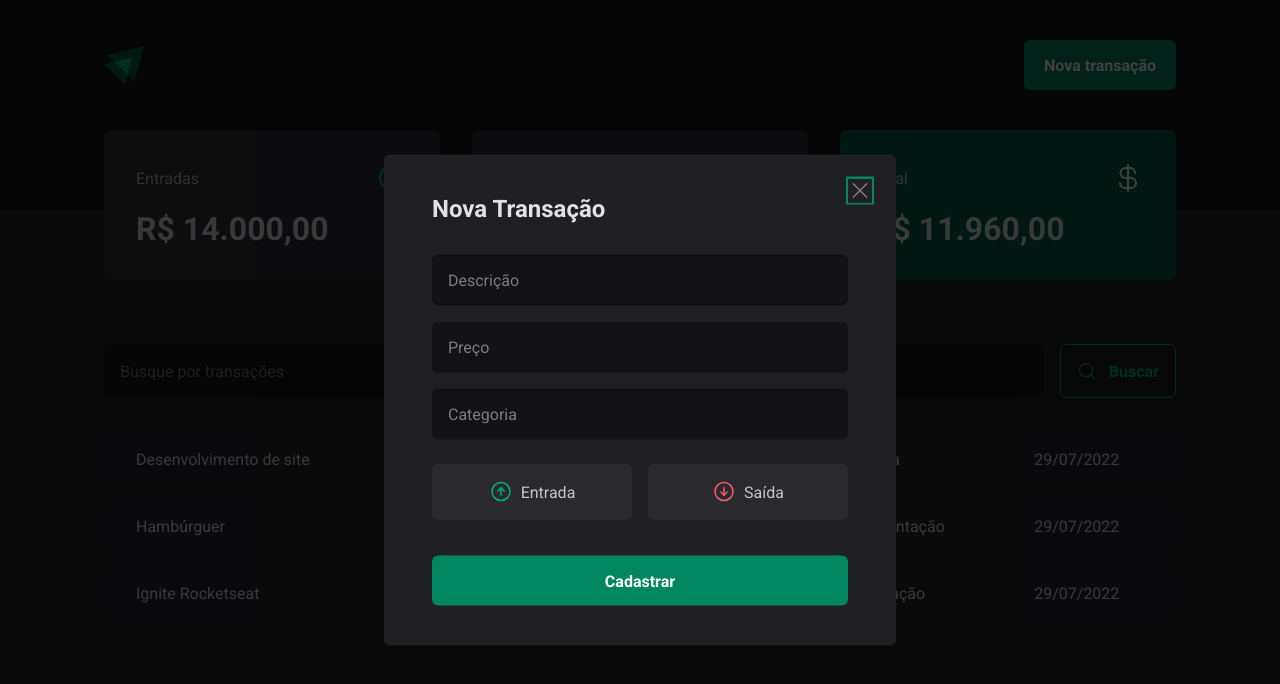
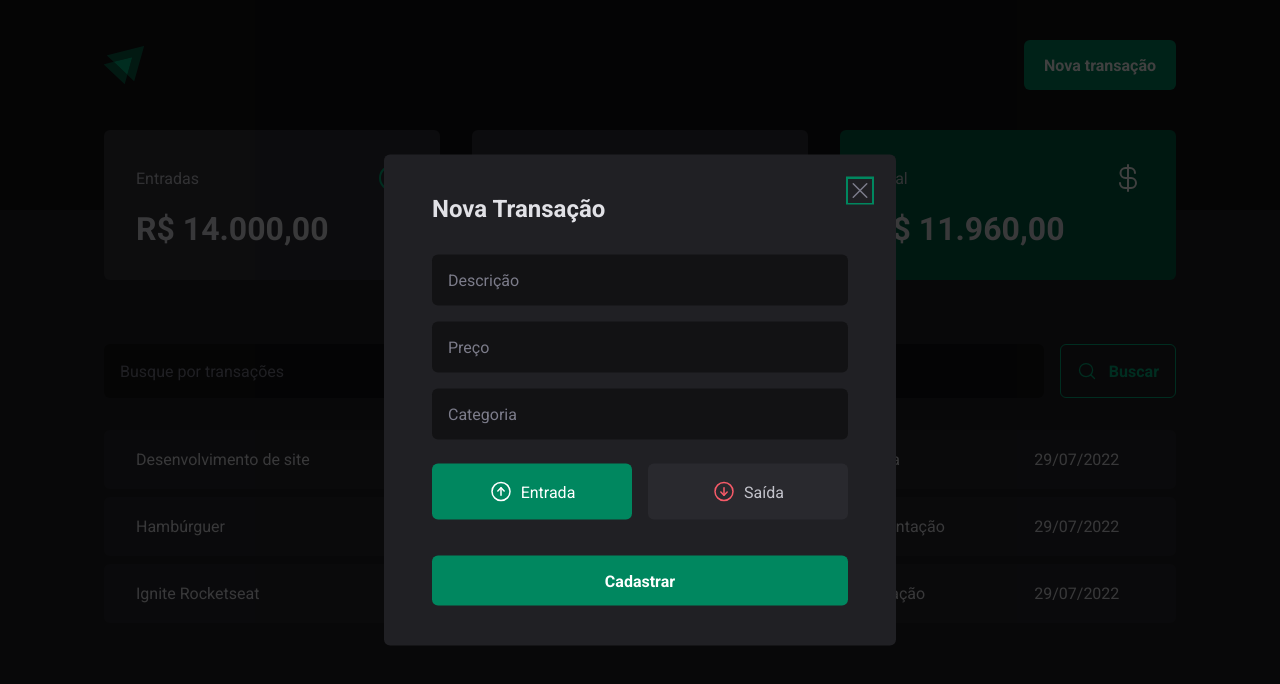
Before and after one commit to caio-guimaraes-web/dt-money-by-caio, a React (Vite) app: page / in a window 1280 px wide. Both pictures are taken after a click on the button "Nova transação". Shown: the top 684 px of the page. Built offline with nearby package versions, Linux system fonts and the light colour scheme; data requests are answered from the project's data file.

Commit message:
building an controlled elemento on a react hook form component

```diff
--- a/src/components/NewTransactionModal/index.tsx
+++ b/src/components/NewTransactionModal/index.tsx
@@ -1,7 +1,7 @@
 import { zodResolver } from "@hookform/resolvers/zod"
 import * as Dialog from "@radix-ui/react-dialog"
 import { ArrowCircleDown, ArrowCircleUp, X } from "phosphor-react"
-import { useForm } from "react-hook-form"
+import { Controller, useForm } from "react-hook-form"
 import * as z from "zod"
 
 import {
@@ -16,22 +16,27 @@
   description: z.string(),
   price: z.number(),
   category: z.string(),
-  // type: z.enum(['income', 'outcome']),
+  type: z.enum(["income", "outcome"]),
 })
 
 type NewTransactionFormInputs = z.infer<typeof newTransactionFormSchema>
 
 export function NewTransactionModal() {
   const {
+    control,
     register,
     handleSubmit,
     formState: { isSubmitting },
   } = useForm<NewTransactionFormInputs>({
     resolver: zodResolver(newTransactionFormSchema),
+    defaultValues: {
+      type: "income",
+    },
   })
 
   async function handleCreateNewTransaction(data: NewTransactionFormInputs) {
     await new Promise((resolve) => setTimeout(resolve, 2000))
+
     console.log(data)
   }
 
@@ -66,7 +71,16 @@
             {...register("category")}
           />
 
-          <TransactionType>
+          <Controller
+            control={control}
+            name="type"
+            render={({ field }) => {
+              console.log(field)
+              return (
+                <TransactionType
+                  onValueChange={field.onChange}
+                  value={field.value}
+                >
                   <TransactionTypeButton variant="income" value="income">
                     <ArrowCircleUp size={24} />
                     Entrada
@@ -76,6 +90,9 @@
                     Saída
                   </TransactionTypeButton>
                 </TransactionType>
+              )
+            }}
+          />
 
           <button type="submit" disabled={isSubmitting}>
             Cadastrar
```
Lines whose indentation alone changed are shown as unchanged.
